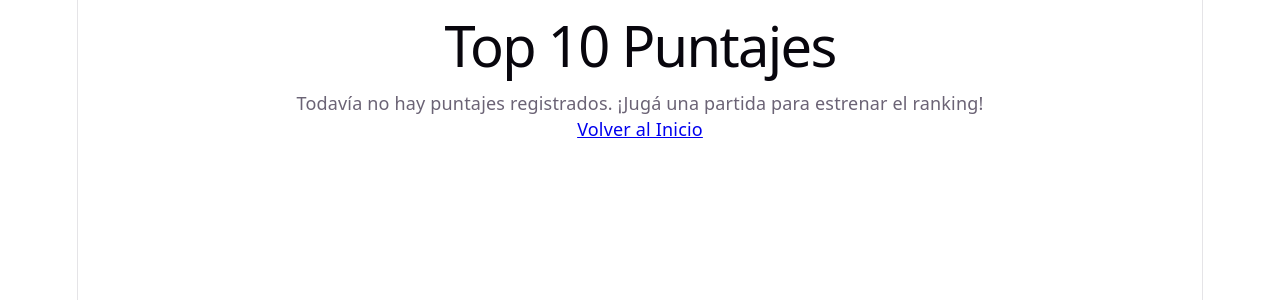
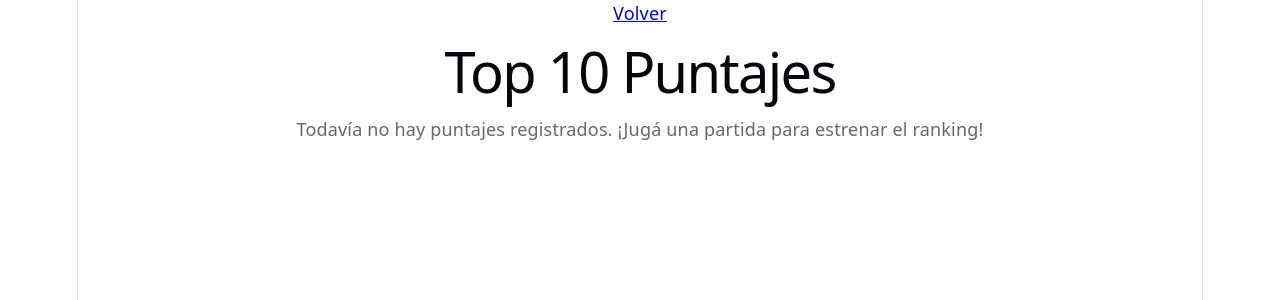
Before and after one commit to sabrinarodriguezfennema/unq-ui-sabrina-rodriguez-trabajo-final, a React (Vite) app: page /leaderboard in a window 1280 px wide. Shown: the top 300 px of the page. Built offline with nearby package versions, Linux system fonts and the light colour scheme.

Commit message:
cambia de lugar el boton de volver al inicio

```diff
--- a/src/pages/LeaderboardPage.tsx
+++ b/src/pages/LeaderboardPage.tsx
@@ -8,6 +8,9 @@ export function LeaderboardPage() {
   return (
     <main className="page-container">
       <header className="game-header">
+        <Link to="/" className="nav-link">
+          Volver
+        </Link>
         <h1>Top 10 Puntajes</h1>
       </header>
 
@@ -42,11 +45,7 @@ export function LeaderboardPage() {
         </table>
       )}
 
-      <div className="actions-group">
-        <Link to="/" className="btn-primary">
-          Volver al Inicio
-        </Link>
-      </div>
+
     </main>
   );
 }
```
